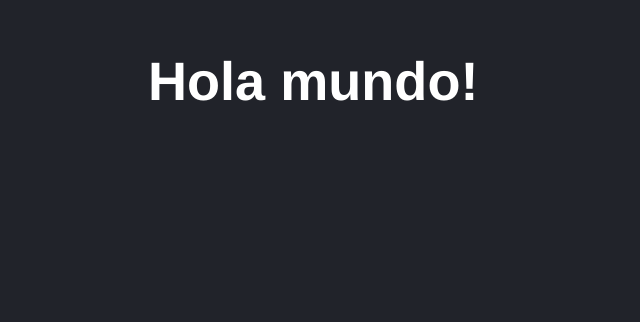
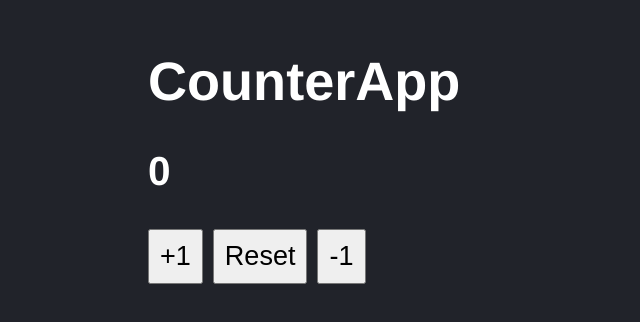
Before and after one commit to Cba-bit/PracticasReact, a React app: page / in a window 1280 px wide. Shown: the part 134-456 px from the top of the page, without its empty margins (0-640 px from the left). Built offline with nearby package versions, Linux system fonts and the light colour scheme.

Commit message:
Terminando mi primera app en react, contador

```diff
--- /dev/null
+++ b/src/CounterApp.js
@@ -0,0 +1,28 @@
+import React, { useState } from 'react';
+import PropTypes from 'prop-types';
+
+const CounterApp = ({ value }) => {
+    const [counter, setCounter] = useState(value);
+
+    //HandleEvents
+    const handleAdd = () => setCounter(counter + 1);
+    const handleSubstract = () => setCounter(counter - 1);
+    const handleReset = () => setCounter(value);
+
+    return (
+        <>
+            <h1>CounterApp</h1>
+            <h2>{counter}</h2>
+
+            <button onClick={handleAdd}> +1 </button>
+            <button onClick={handleReset}> Reset </button>
+            <button onClick={handleSubstract}> -1 </button>
+        </>
+    );
+};
+
+CounterApp.propTypes = {
+    value: PropTypes.number,
+};
+
+export default CounterApp;
--- a/src/PrimeraApp.js
+++ b/src/PrimeraApp.js
@@ -1,7 +1,21 @@
 import React from 'react';
+import PropTypes from 'prop-types';
 
-const PrimeraApp = () => {
-    return <h1>Hola mundo!</h1>;
+const PrimeraApp = ({ saludo, subtitulo }) => {
+    return (
+        <>
+            <h1>{saludo}</h1>
+            <p>{subtitulo}</p>
+        </>
+    );
+};
+
+PrimeraApp.propTypes = {
+    saludo: PropTypes.string.isRequired,
+};
+
+PrimeraApp.defaultProps = {
+    subtitulo: 'Soy un subtitulo',
 };
 
 export default PrimeraApp;
--- a/src/index.css
+++ b/src/index.css
@@ -6,3 +6,9 @@ body {
     font-size: 1.3rem;
     padding: 70px;
 }
+
+button {
+    font-size: 1.3rem;
+    margin-right: 10px;
+    padding: 10px;
+}
--- a/src/index.js
+++ b/src/index.js
@@ -1,8 +1,9 @@
 import React from 'react';
 import ReactDOM from 'react-dom';
-import PrimeraApp from './PrimeraApp';
+// import PrimeraApp from './PrimeraApp';
 import './index.css';
+import CounterApp from './CounterApp';
 
 const divRoot = document.querySelector('#root');
 
-ReactDOM.render(<PrimeraApp />, divRoot);
+ReactDOM.render(<CounterApp value={0} />, divRoot);
```
Also changed, not shown: 1 other file.
